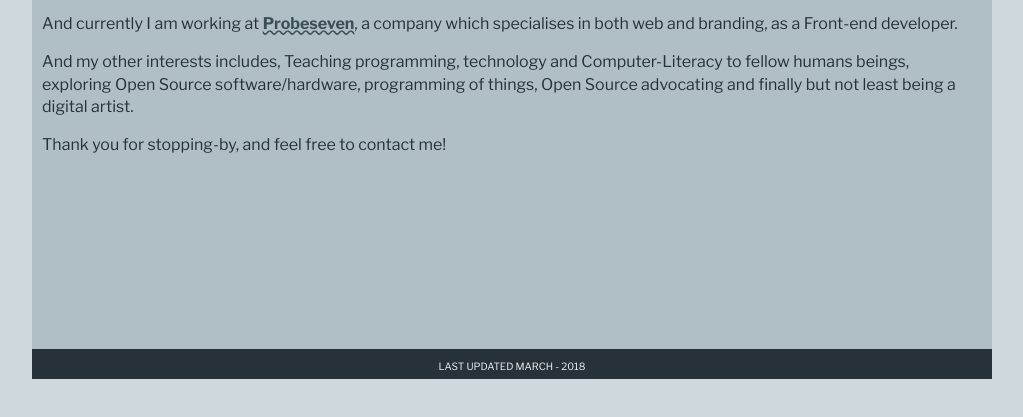
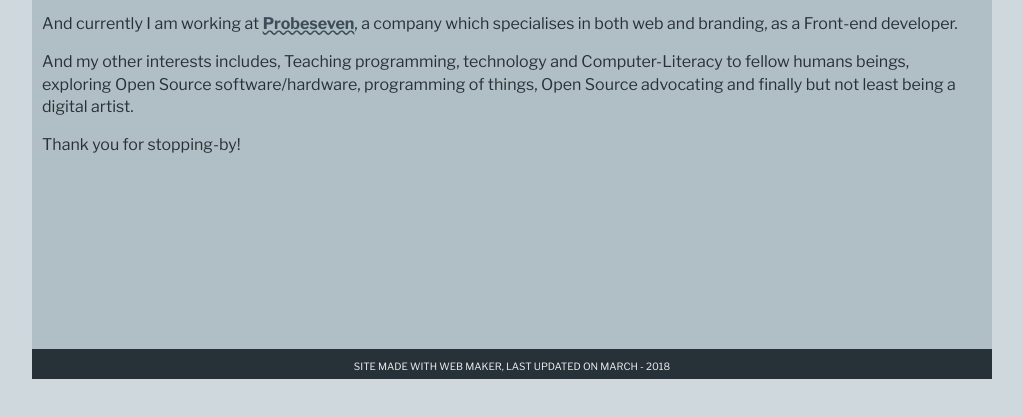
Before and after one commit to RamGRam/RamGRam.github.io, a plain HTML site: page index.html in a window 1280 px wide. Shown: the part 241-658 px from the top of the page, without its empty margins (128-1151 px from the left). Drawn offline with nearby package versions, Linux system fonts and the light colour scheme.

Commit message:
Update index.html
Edited footer and content area

```diff
--- a/index.html
+++ b/index.html
@@ -177,14 +177,14 @@ ul.menu a:hover{
   <p>And currently I am working at <a href="">Probeseven</a>, a company which specialises in both web and branding, as a Front-end developer.</p>
   <p>And my other interests includes, Teaching programming, technology and Computer-Literacy to fellow humans beings, exploring Open Source software/hardware, programming of things, Open Source advocating and finally but not least being a digital artist.</p>
 
-  <p>Thank you for stopping-by, and feel free to contact me!</p>
+  <p>Thank you for stopping-by!</p>
 <p class="social-icon">
   <span class="typcn typcn-arrow-left"></span>
 </p>
 </div>
 <!-- Footer -->
 <div class="footer">
-  <p>last Updated March - 2018</p>
+ <p>Site made with Web Maker, last updated on March - 2018</p>
 </div>
 </div>
 
```
